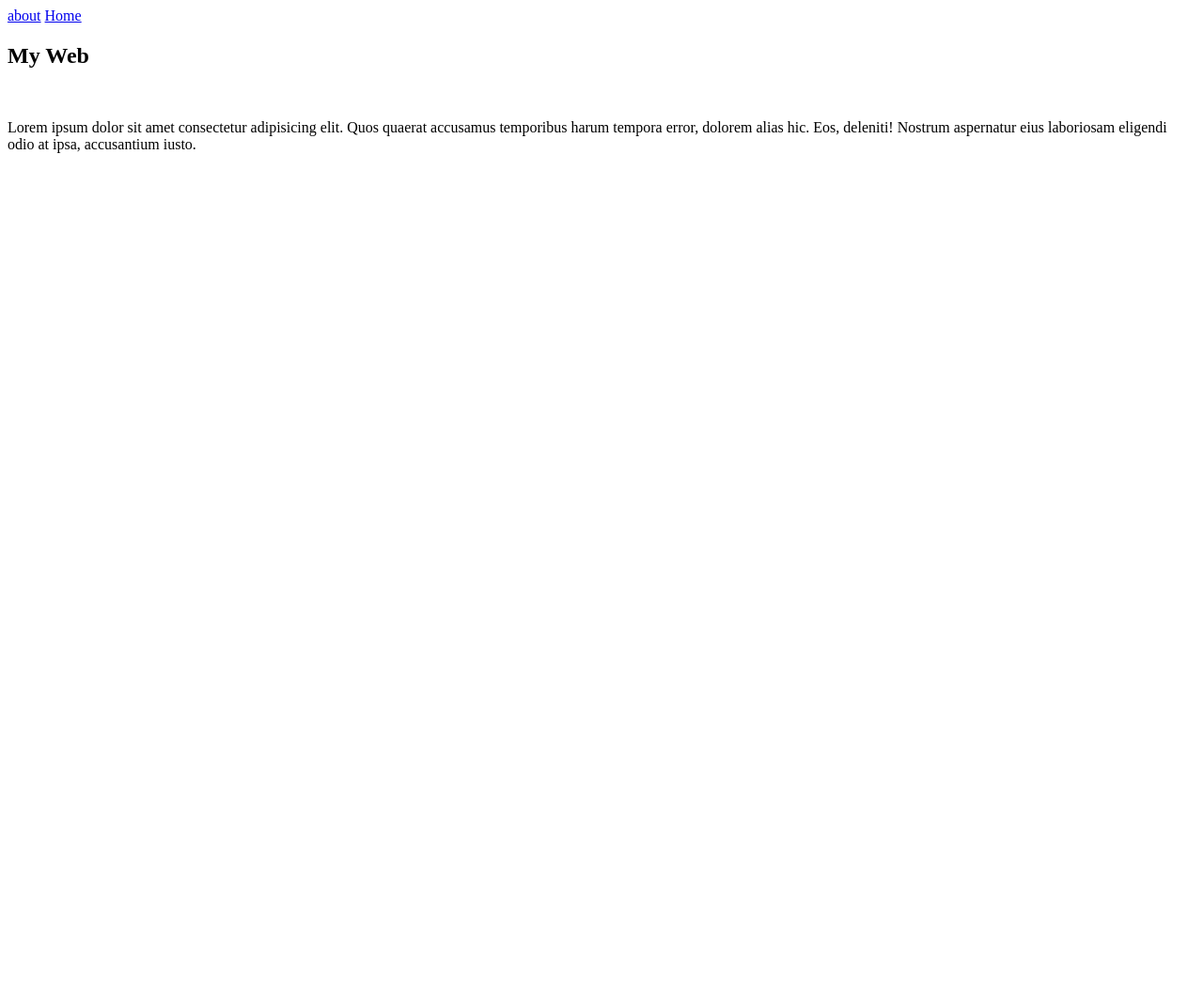
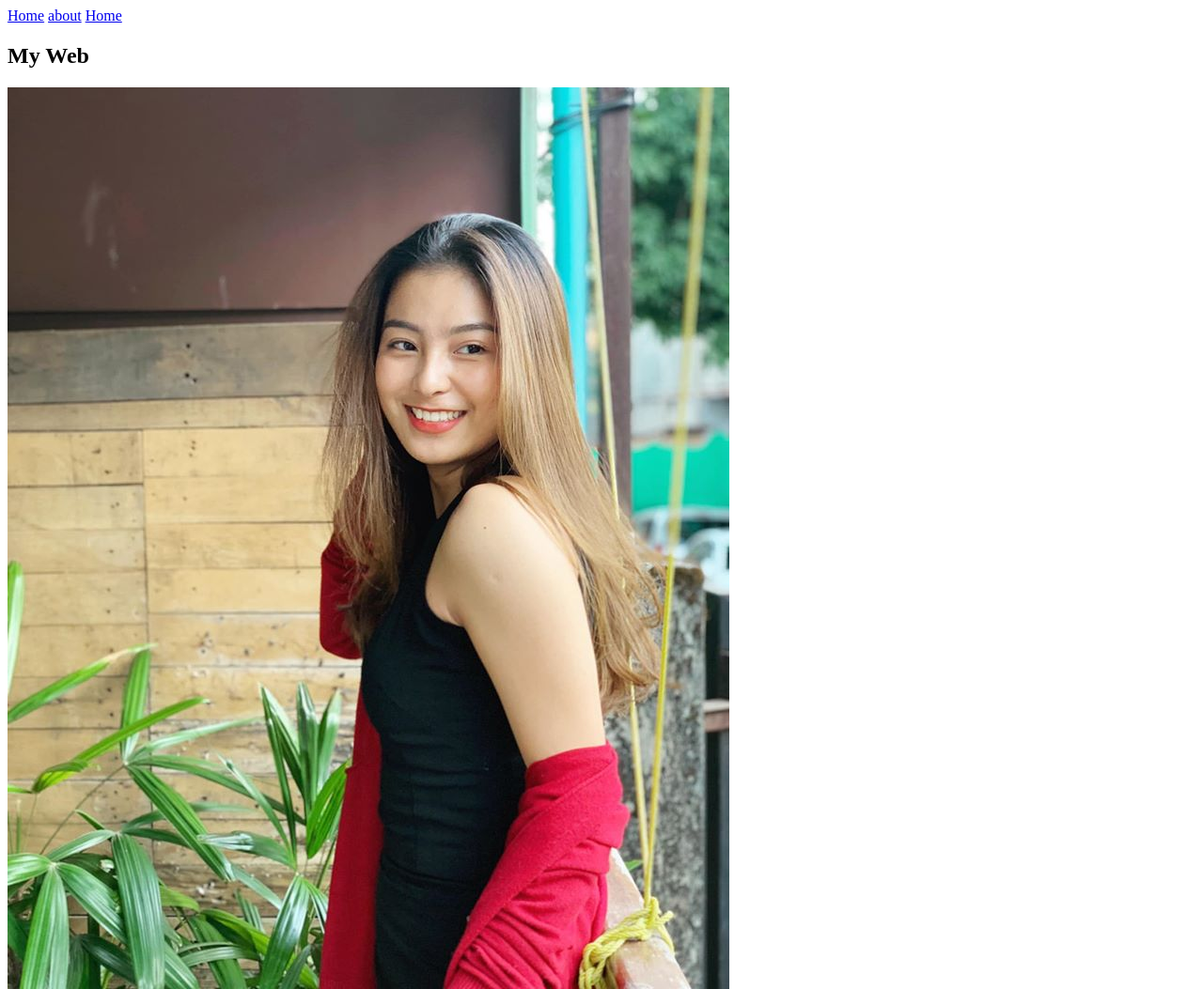
Before and after one commit to kaungpyae1200/MyWeb, a plain HTML site: page index.html in a window 1280 px wide. Shown: the top 1053 px of the page at 94% size. Before the commit the page ends 800 px from the top, so only its background shows below. Drawn offline with Linux system fonts and the light colour scheme.

Commit message:
photo update

```diff
--- a/index.html
+++ b/index.html
@@ -6,10 +6,12 @@
     <title>Document</title>
 </head>
 <body>
+    <a href="./index.html">Home</a>
     <a href="./about.html">about</a>
     <a href="./service.html">Home</a>
     <h2>My Web</h2>
-    <img src="../assets-main/assets-main/images/poe-mamhe-thar-2.jpg" alt="">
+    <img src="./poe-mamhe-thar-8.jpg" alt="">
     <p>Lorem ipsum dolor sit amet consectetur adipisicing elit. Quos quaerat accusamus temporibus harum tempora error, dolorem alias hic. Eos, deleniti! Nostrum aspernatur eius laboriosam eligendi odio at ipsa, accusantium iusto.</p>
+
 </body>
 </html>
```
